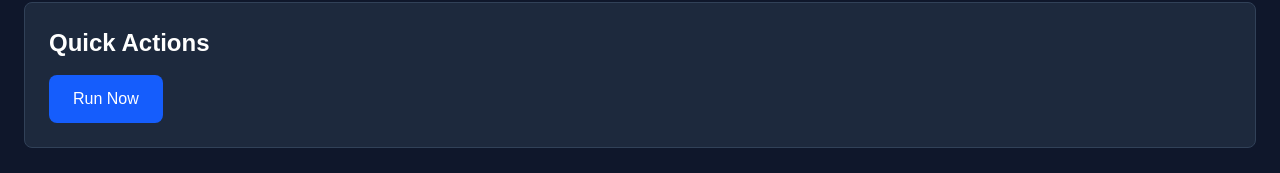
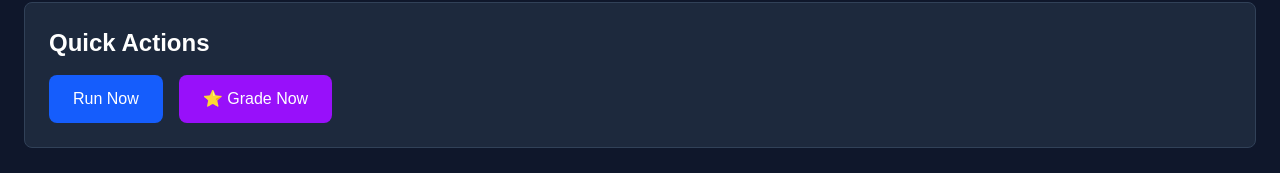
Before and after one commit to ashtekar/agent-bio-summary-v2, a Next.js app: page /dashboard in a window 1280 px wide. Shown: the part 418-591 px from the top of the page. Built offline with nearby package versions, Linux system fonts and the light colour scheme; no server answers.

Commit message:
Add Grade Now button to dashboard and fix emoji characters in grading page

```diff
--- a/src/app/dashboard/page.tsx
+++ b/src/app/dashboard/page.tsx
@@ -118,6 +118,21 @@ export default function Dashboard() {
     }
   }
 
+  async function gradeNow() {
+    const email = prompt('Enter your email address to grade summaries:');
+    if (!email) {
+      return; // User cancelled
+    }
+
+    try {
+      // Navigate to grading page with email
+      router.push(`/grading?email=${encodeURIComponent(email)}`);
+    } catch (error) {
+      console.error('Error navigating to grading page:', error);
+      alert('Error: ' + (error instanceof Error ? error.message : 'Unknown error'));
+    }
+  }
+
   if (loading) {
     return (
       <div className="min-h-screen bg-slate-900">
@@ -162,6 +177,7 @@ export default function Dashboard() {
         {/* Quick Actions */}
         <Card className="mb-8">
           <h2 className="text-2xl font-bold text-white mb-4">Quick Actions</h2>
+          <div className="flex gap-4">
             <button
               onClick={runNow}
               disabled={running}
@@ -169,6 +185,13 @@ export default function Dashboard() {
             >
               {running ? 'Running...' : 'Run Now'}
             </button>
+            <button
+              onClick={gradeNow}
+              className="bg-purple-600 hover:bg-purple-700 text-white px-6 py-3 rounded-lg font-medium transition-colors"
+            >
+              ⭐ Grade Now
+            </button>
+          </div>
         </Card>
 
         {/* Recent Summaries */}
```
Lines whose indentation alone changed are shown as unchanged.
